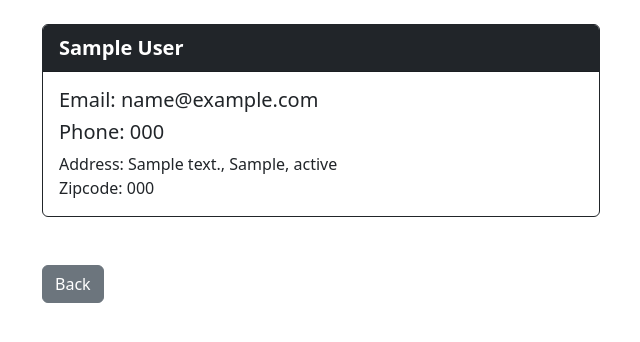
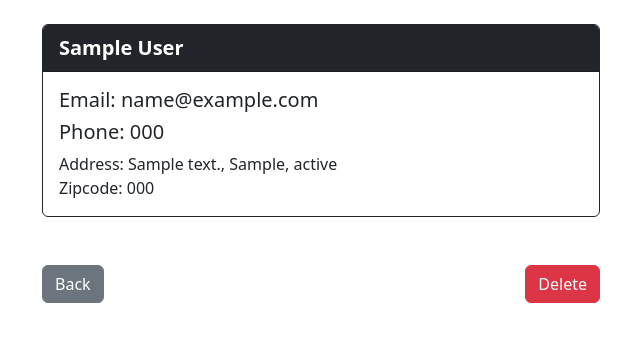
Before and after one commit to Arkanobot/basic-django-crm, a Django app: page /record/1 in a window 1280 px wide. Shown: the part 56-398 px from the top of the page, without its empty margins (319-959 px from the left). Run offline with Django 5.2, Linux system fonts and the light colour scheme; a user stored in the database is signed in; tables that the repository leaves empty hold one stand-in row (values such as "Sample post").

Commit message:
Implement delete record

```diff
--- a/django_crm/crm/templates/record.html
+++ b/django_crm/crm/templates/record.html
@@ -2,7 +2,7 @@
 
 <div class="col-md-6 offset-md-3">
   <div class="card border-dark">
-    <div class="card-header bg-dark text-white fw-bold fs-5">{{customer_record.first_name}}  {{customer_record.last_name}}</div>
+    <div class="card-header bg-dark text-white fw-bold fs-5">{{customer_record.first_name}} {{customer_record.last_name}}</div>
     <div class="card-body">
       <h5 class="card-title">Email: {{customer_record.email}}</h5>
       <h5 class="card-title">Phone: {{customer_record.phone}}</h5>
@@ -10,10 +10,11 @@
       <p class="card-text">Zipcode: {{customer_record.zipcode}}</p>
     </div>
   </div>
-  <br/><br/>
+  <br /><br />
   <div class="d-flex justify-content-between">
-      <a href="{% url 'home' %}" class="btn btn-secondary">Back</a>
-    </div>
+    <a href="{% url 'home' %}" class="btn btn-secondary">Back</a>
+    <a href="{% url 'delete_record' customer_record.id %}" class="btn btn-danger">Delete</a>
+  </div>
 </div>
 
 {% endblock %}
--- a/django_crm/crm/urls.py
+++ b/django_crm/crm/urls.py
@@ -6,4 +6,5 @@ urlpatterns = [
     path('logout/', views.logout_user, name='logout'),
     path('register/', views.register_user, name='register'),
     path('record/<int:pk>', views.customer_record, name='record'),
+    path('delete_record/<int:pk>', views.delete_record, name='delete_record'),
 ]
--- a/django_crm/crm/views.py
+++ b/django_crm/crm/views.py
@@ -60,3 +60,13 @@ def customer_record(request, pk):
     else:
         messages.error(request, "You must be logged in to view that page")
         return redirect("home")
+
+def delete_record(request, pk):
+    if request.user.is_authenticated:
+        delete_it = Record.objects.get(id=pk)
+        delete_it.delete()
+        messages.success(request, "Record Deleted Successfully")
+        return redirect("home")
+    else:
+        messages.error(request, "You must be logged in to view that page")
+        return redirect("home")
```
